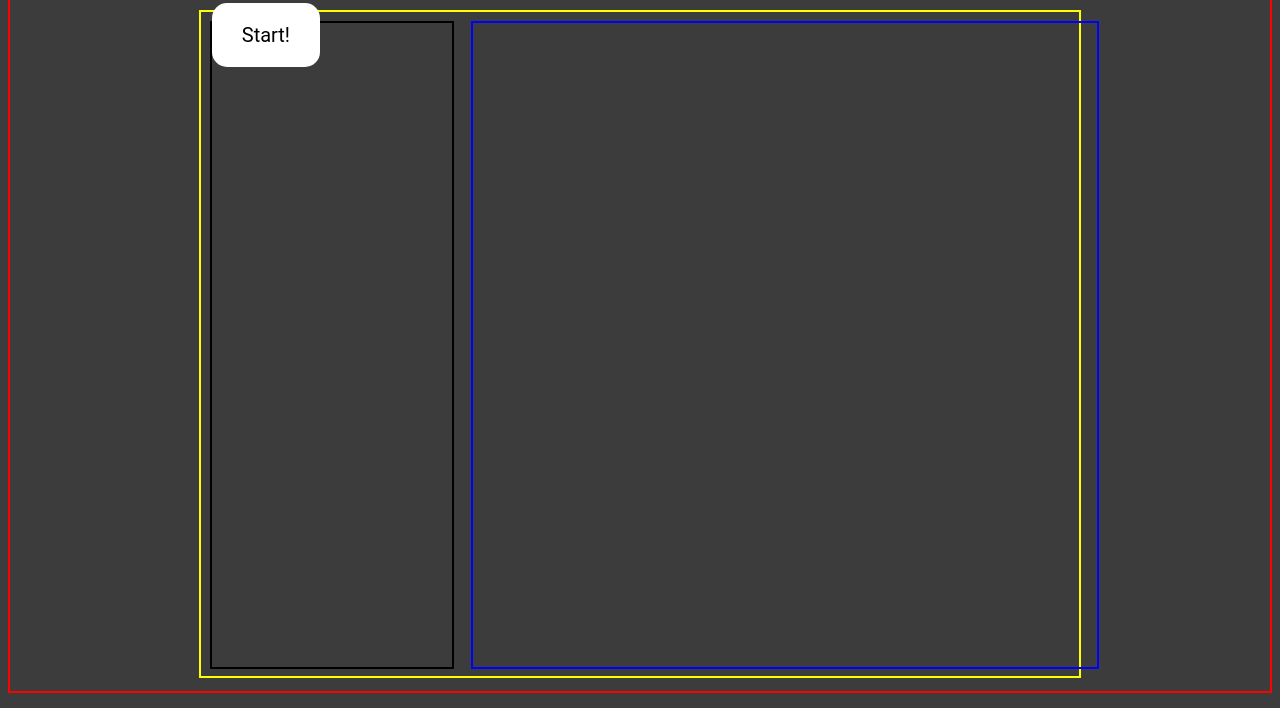
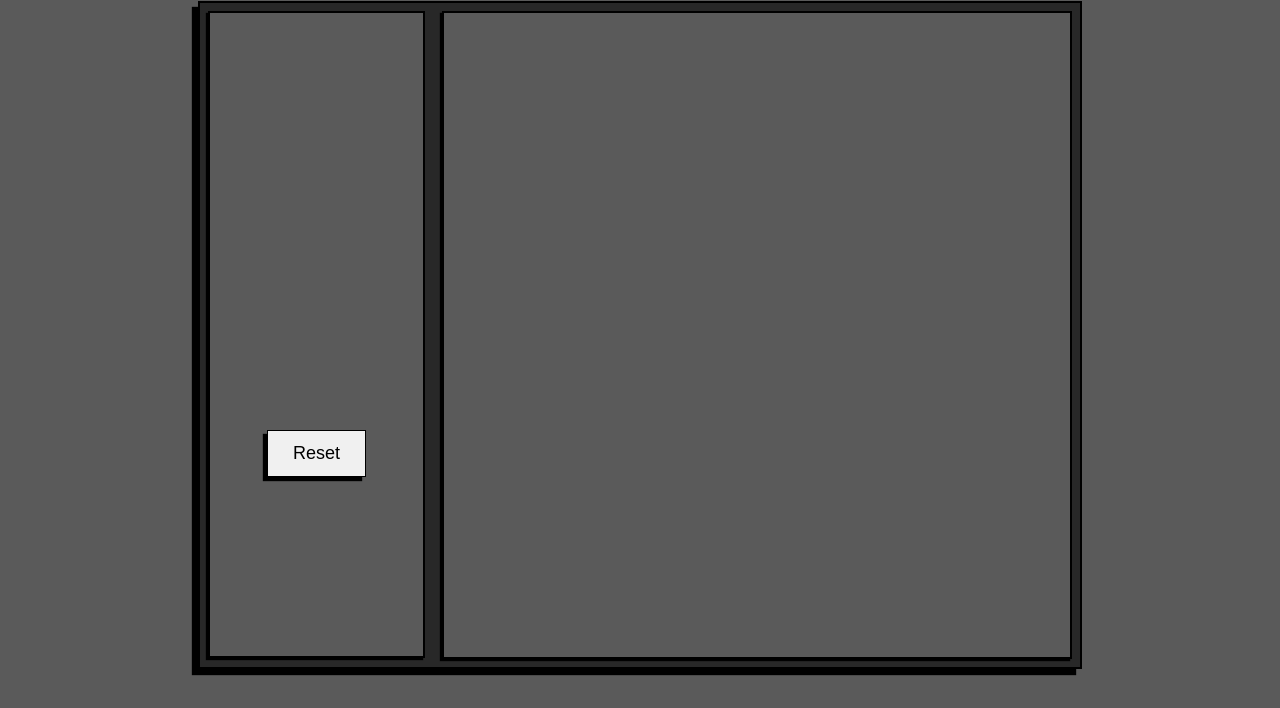
Before and after one commit to RangelR2/Etch-a-Sketch, a plain HTML site: page index.html in a window 1280 px wide. Shown: the part 92-800 px from the top of the page. Drawn offline with Linux system fonts and the light colour scheme.

Commit message:
Menu e botão reset

```diff
--- a/script.js
+++ b/script.js
@@ -1,23 +1,27 @@
+let rows = document.getElementsByClassName("gridRow");
+let cells = document.getElementsByClassName("cell");
+
 const container = document.querySelector('#container');
 const content = document.createElement('div');
 content.classList.add('content');
 container.appendChild(content);
+container.setAttribute('style','')
 
 const pageTitle = document.createElement('h1');
 pageTitle.classList.add('pageTitle');
 pageTitle.textContent = 'Etch-a-Sketch Project';
 content.appendChild(pageTitle);
-pageTitle.setAttribute('style','margin: 1%;  margin-left: 15%; margin-right: 15%;padding: 1%; color: white; font-family: "Roboto", sans-serif; border: 2px solid black; display: flex; height: 100%; align-items: center; flex-direction: row; flex-wrap: wrap; justify-content: space-around;');
+pageTitle.setAttribute('style','box-shadow: -6px 6px 1px black; background-color: rgb(40,40,40); margin: 1%;  margin-left: 15%; margin-right: 15%;padding: 1%; color: white; font-family: "Roboto", sans-serif; border: 2px solid black; display: flex; height: 100%; align-items: center; flex-direction: row; flex-wrap: wrap; justify-content: space-around;');
 
 const pageCanvas = document.createElement('div');
 pageCanvas.classList.add('pageCanvas');
 content.appendChild(pageCanvas);
-pageCanvas.setAttribute('style','display: flex; margin: 1%; margin-left: 15%; margin-right: 15%; height: 83vh; border: 2px solid yellow; display: flex;');
+pageCanvas.setAttribute('style','justify-content: space-between; box-shadow: -6px 6px 1px black; background-color: rgb(40,40,40); display: flex; margin: 1%; margin-left: 15%; text-align:center; margin-right: 15%; height: 83vh; border: 2px solid black; display: flex;');
 
 const buttonsDiv = document.createElement('buttonsDiv');
 buttonsDiv.classList.add('div');
 pageCanvas.appendChild(buttonsDiv);
-buttonsDiv.setAttribute('style', 'margin: 1%; padding-right: 15%; font-family: "Roboto", sans-serif; border: 2px solid black;height: 97%; align-items: center; flex-direction: row; flex-wrap: wrap; justify-content: center;');
+buttonsDiv.setAttribute('style', 'width: 15%; display: block; background-color: rgb(90,90,90); box-shadow: -2px 2px 1px black; margin: 1%; border: 2px solid black;text-align:center; padding: 5%;');
 
 // ('style', 'font-family: "Roboto", sans-serif; border: 2px solid black; display: flex;
 // height: 100%; align-items: center; flex-direction: row; flex-wrap: wrap; justify-content: space-around;');
@@ -25,12 +29,19 @@ buttonsDiv.setAttribute('style', 'margin: 1%; padding-right: 15%; font-family: "
 const CanvasDiv = document.createElement('div');
 CanvasDiv.classList.add('CanvasDiv');
 pageCanvas.appendChild(CanvasDiv);
-CanvasDiv.setAttribute('style','padding-right: 71%; margin: 1%; height: 97%; border: 2px solid blue;');
+CanvasDiv.setAttribute('style','background-color: rgb(90,90,90); box-shadow: -2px 2px 1px black; margin: 1%; padding-right: 71%; margin: 1%; height: 97%; border: 2px solid black;');
+
+const resetButton = document.createElement('button');
+resetButton.classList.add('resetButton');
+buttonsDiv.appendChild(resetButton);
+resetButton.setAttribute('style','margin-top: 300%; background-color: rgb(240,240,240); cursor: pointer; padding: 12px 25px 12px 25px; font-size: 18px; box-shadow: -4px 4px 1px black; border: 1px solid black')
+resetButton.textContent = 'Reset';
 
 
+resetButton.addEventListener('mouseover', () => {
+    resetButton.setAttribute('style','margin-top: 300%; background-color: purple; cursor: pointer; padding: 12px 25px 12px 25px; font-size: 18px; box-shadow: -4px 4px 1px black; border: 1px solid black')
+});
 
-const resetButton = document.createElement('resetButton');
-resetButton.classList.add('button');
-resetButton.textContent = 'Start!';
-buttonsDiv.appendChild(resetButton);
-resetButton.setAttribute('style', 'font-family: "Roboto", sans-serif; background-color: white; padding:20px; padding-left: 30px; padding-right: 30px; border-radius: 15px;font-size: 20px; cursor: pointer; align-items: center; flex-direction: row; flex-wrap: wrap; justify-content: center');
+resetButton.addEventListener('mouseout', () => {
+    resetButton.setAttribute('style','margin-top: 300%; background-color: rgb(240,240,240); cursor: pointer; padding: 12px 25px 12px 25px; font-size: 18px; box-shadow: -4px 4px 1px black; border: 1px solid black')
+});
--- a/styles.css
+++ b/styles.css
@@ -1,9 +1,8 @@
 body{
-    background-color: rgb(60, 60, 60);
+    background-color: rgb(90,90,90);
 }
 
 .container{
-    border: 2px red solid;
     align-items: center;
     flex-direction: row;
     flex-wrap: wrap;
```
